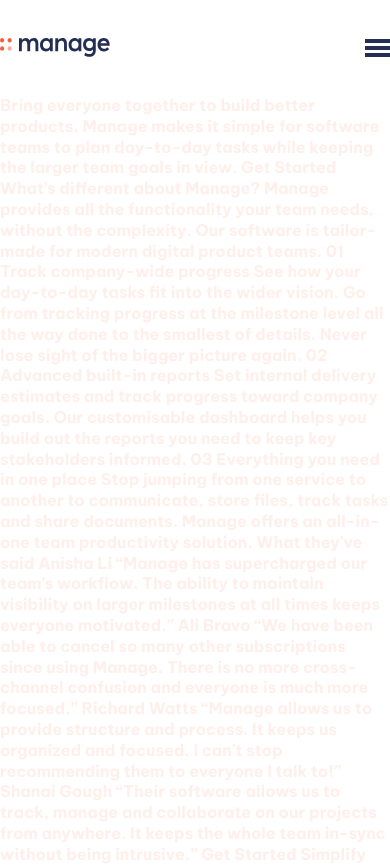
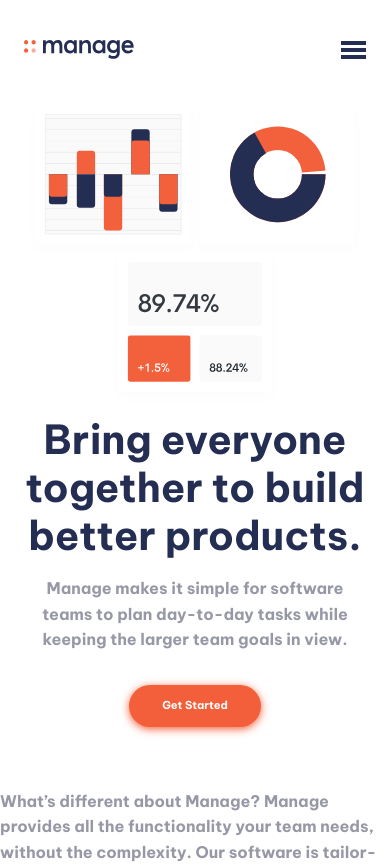
Before and after one commit to mahmood-mohie/manage-landing-page-master, a plain HTML site: page index.html in a window 390 px wide. Shown: the top 865 px of the page. Drawn offline with Linux system fonts and the light colour scheme.

Commit message:
markup welcome section and write css rules for mobile veiwport to this section

```diff
--- a/app/scss/_globales.scss
+++ b/app/scss/_globales.scss
@@ -11,9 +11,10 @@
     margin: 0;
     padding: 0;
     font-family: 'Be Vietnam Pro', sans-serif;
-    line-height: 1.3;
+    line-height: 1.6;
     font-size: 1rem;
-    color: $veryPaleRed;
+    font-weight: 400;
+    color: hsl(233, 8%, 62%);
     font-weight:700;
     &.noscroll {
         overflow: hidden;
@@ -41,8 +42,9 @@
 
 // button
 button, .button {
+    display: inline-block;
     color: white;
-    padding: 0.9375rem 2.1875rem;
+    padding: 0.75rem 2.0625rem;
     font-size: $font-sm;
     background-color: $brightRed;
     cursor: pointer;
@@ -63,10 +65,36 @@
         padding-left: 1.5rem ;
         padding-right:1.5rem ;
     }
+    &--pb {
+        padding-bottom: 2.5rem;
+        @include breakpoint-up(large) {
+            padding-bottom: 3.5rem;
+        };
+    }
     &--py {
-        padding-top: 3.4375rem;
-        padding-bottom: 3.4375rem;
+        padding-top: 2.5rem;
+        padding-bottom: 2.5rem;
+        @include breakpoint-up(large) {
+            padding-top: 3.5rem;
+            padding-bottom: 3.5rem;
+
+        };
     }
+    &--pall {
+        padding-top: 2.5rem;
+        padding-bottom: 2.5rem;
+        padding-left: 1.5rem ;
+        padding-right:1.5rem ;
+        @include breakpoint-up(large) {
+            padding-top: 3.5rem;
+            padding-bottom: 3.5rem;
+        };
+    }
+}
+// fonts
+h1 , h2, h3 {
+    line-height: 1.2;
+    margin-top: 0;
 }
 
 // visibility
--- a/app/scss/_header.scss
+++ b/app/scss/_header.scss
@@ -23,10 +23,10 @@
     bottom: 0;
     background-image: linear-gradient(transparent ,$veryDarkBlue);
 }
-    nav {
-        padding-top: 2.375rem ;
-        padding-bottom: 2.375rem ;
-    }
+    // nav {
+    //     padding-top: 2.375rem ;
+    //     padding-bottom: 2.375rem ;
+    // }
     &__logo {
         display: flex;
         align-self: flex-end;
--- /dev/null
+++ b/app/scss/_welcome.scss
@@ -0,0 +1,26 @@
+.welcome {
+    &__image {
+        img {
+            width: 100%;
+        }
+    }
+    &__text {
+        text-align: center;
+        h1 {
+            color: $darkBlue ;
+            font-size: 2.5rem;
+            margin-bottom: 0.75rem;
+            @include breakpoint-up(large) {
+            font-size:3.5625rem ;
+            }
+        }
+        p {
+            margin-bottom: 2rem;
+        }
+        a {
+            margin-bottom: 1.375rem;
+        }
+
+    }
+
+}
--- a/app/scss/style.scss
+++ b/app/scss/style.scss
@@ -4,3 +4,4 @@
 
 @import "globales";
 @import "header";
+@import "welcome";
--- a/index.html
+++ b/index.html
@@ -16,7 +16,7 @@
 <body>
   <header class="header">
     <div class="overlay has-fade"></div>
-    <nav class="container container-px flex flex-jc-sb flex-ai-c">
+    <nav class="container container--pall flex flex-jc-sb flex-ai-c">
       <a href="#" class="header__logo">
         <img src="/images/logo.svg" alt="">
       </a>
@@ -49,7 +49,17 @@
   </header>
 
   <!-- section welcome -->
-
+  <section class="welcome">
+    <div class="welcome__content container container--px container--pb">
+      <div class="welcome__image"><img src="/images/illustration-intro.svg" alt=""></div>
+      <div class="welcome__text">
+        <h1>Bring everyone together to build better products.</h1>
+        <p>Manage makes it simple for software teams to plan day-to-day
+          tasks while keeping the larger team goals in view.</p>
+        <a href="#" class="button">Get Started</a>
+      </div>
+    </div>
+  </section>
   <!-- section services -->
   <!-- section testimonies -->
   <!-- section ad -->
@@ -60,12 +70,11 @@
 
 
 
-  Bring everyone together to build better products.
 
-  Manage makes it simple for software teams to plan day-to-day
-  tasks while keeping the larger team goals in view.
 
-  Get Started
+
+
+
 
   What’s different about Manage?
 
```
Also changed, not shown: dist/style.css, 1 other file.
